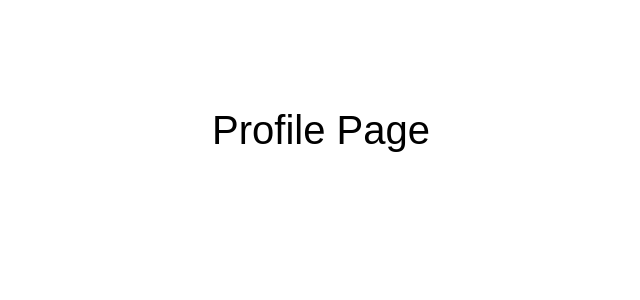
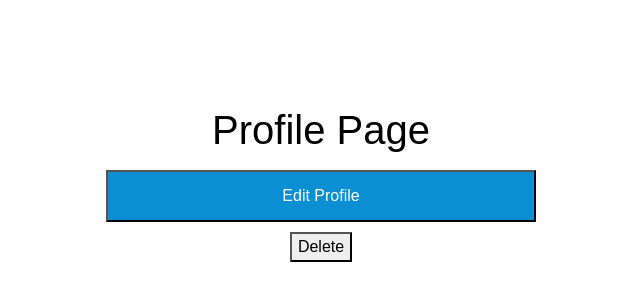
Before and after one commit to k-gs/further-web-assignment-1, a React (Create React App) app: page /Profile in a window 1280 px wide. Shown: the part 104-404 px from the top of the page, without its empty margins (319-959 px from the left). Built offline with nearby package versions, Linux system fonts and the light colour scheme.

Commit message:
edit profile redirect moved to profile page

```diff
--- a/src/pages/MainPage.js
+++ b/src/pages/MainPage.js
@@ -17,7 +17,6 @@ function MainPage() {
             <h1>Login Successful</h1>
             <hr />
             <p style={{marginTop: "150vh"}}>
-                <Link to="/ProfileEdit">EditProfile</Link>
                 <Link to="/Profile">ViewProfile</Link>
             </p>
         </>
--- a/src/pages/Profile.js
+++ b/src/pages/Profile.js
@@ -12,6 +12,7 @@ import {useState} from 'react';
 
 function Profile() {
 
+    //pulls email name and date out of local storage into variables
     const email = localStorage.getItem('email');
     const name = localStorage.getItem('name');
     const date = localStorage.getItem("date");
@@ -22,6 +23,11 @@ function Profile() {
             <p id = "user_name">{name}</p>
             <p id = "user_email">{email}</p>
             <p id = "join_date">{date}</p>
+            <form action="/ProfileEdit">
+            <input type="submit" value="Edit Profile" />
+            </form>
+            <button>Delete</button>
+
         </body>
 
 
```
